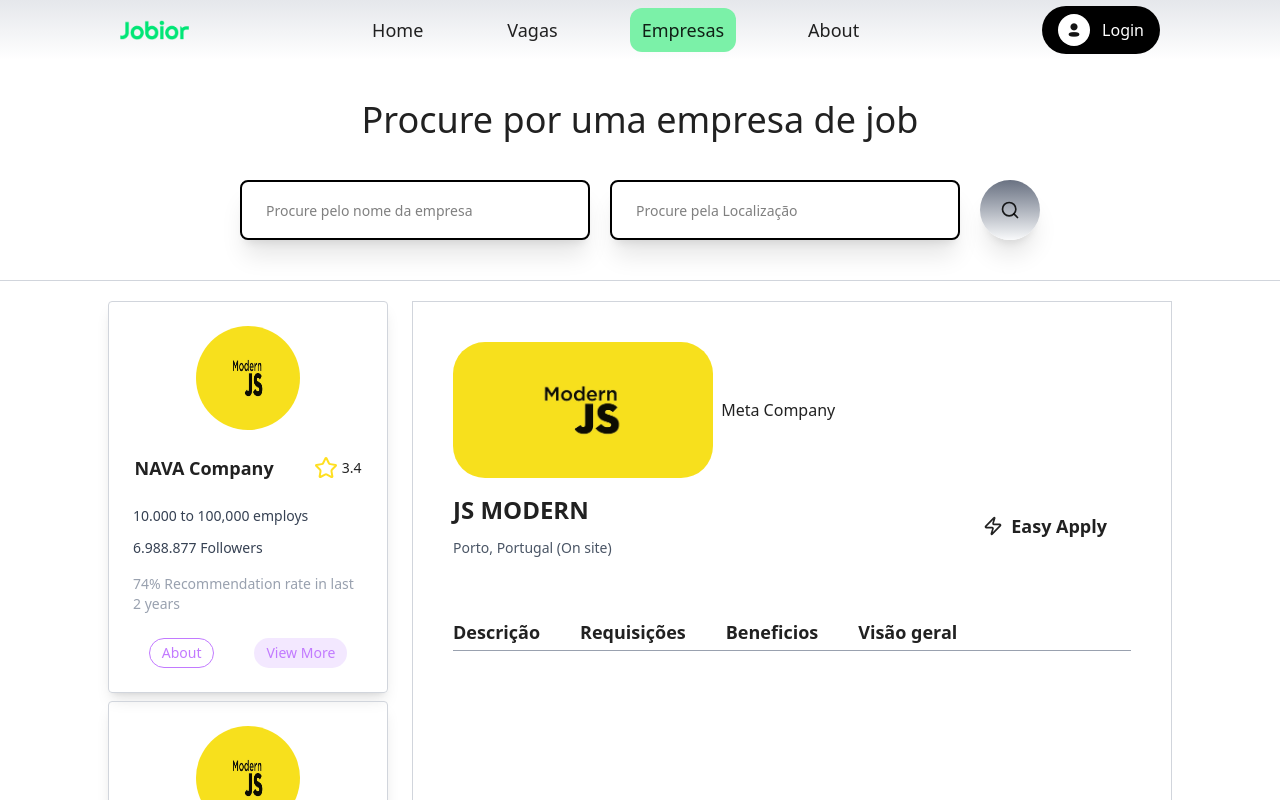
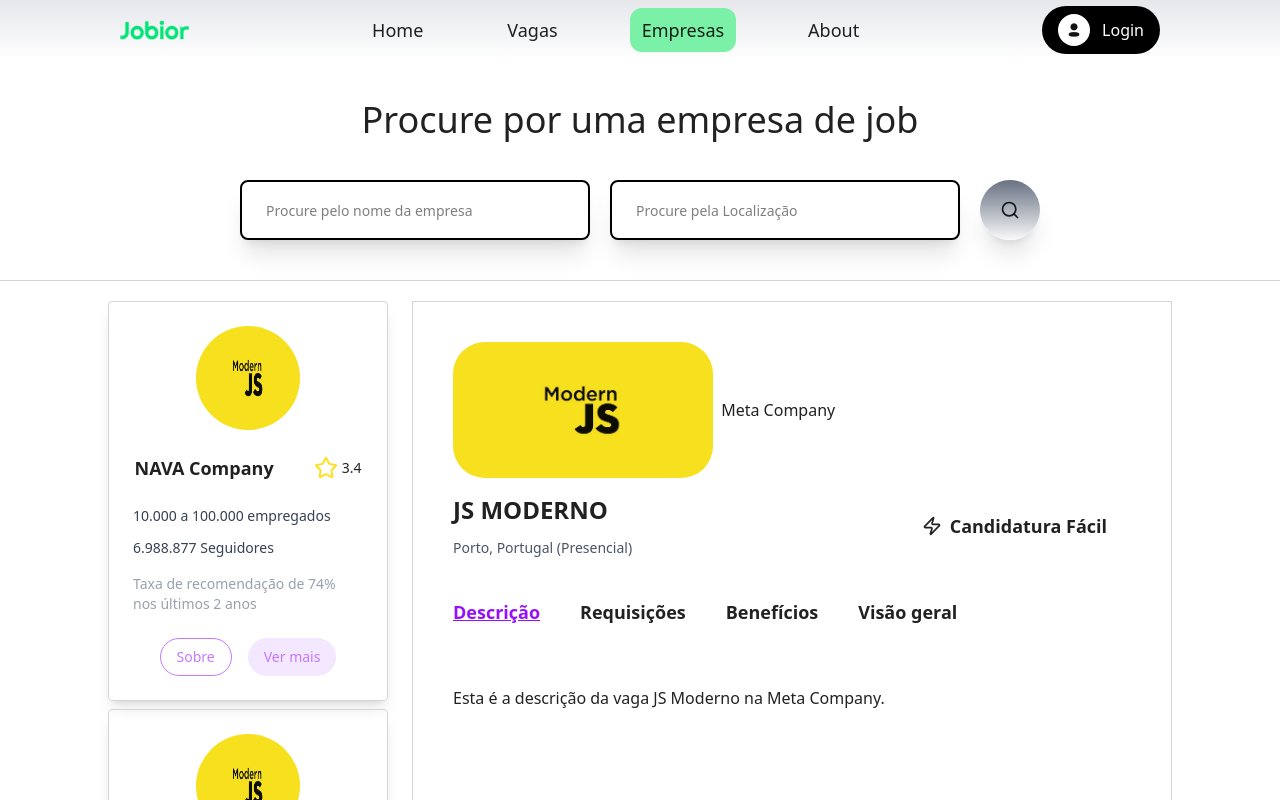
Before and after one commit to Trabalho-Tic/Tic-Site-de-vagas-de-emprego-, a React (Vite) app in the folder Frontend/TicFrontend/: page /empresas in a window 1280 px wide. Shown: the top 800 px of the page. Built offline with nearby package versions, Linux system fonts and the light colour scheme.

Commit message:
atualizações modificações nas paginas de empresa

```diff
--- /dev/null
+++ b/Frontend/TicFrontend/src/Pages/EmpresaSobre.jsx
@@ -0,0 +1,22 @@
+import React from "react";
+import { useParams } from "react-router-dom";
+
+function EmpresaSobre() {
+  const { id } = useParams();
+
+  const empresa = {
+    nome: "NAVA Company",
+    descricao:
+      "A NAVA é uma empresa de tecnologia focada em soluções digitais para grandes corporações.",
+  };
+
+  return (
+    <div className="p-8 max-w-4xl mx-auto">
+      <h1 className="text-3xl font-bold mb-4">Sobre a {empresa.nome}</h1>
+
+      <p className="text-gray-700 mb-6">{empresa.descricao}</p>
+    </div>
+  );
+}
+
+export default EmpresaSobre;
--- /dev/null
+++ b/Frontend/TicFrontend/src/Pages/EmpresaVagas.jsx
@@ -0,0 +1,42 @@
+import React from "react";
+import { useParams } from "react-router-dom";
+
+function EmpresaVagas() {
+  const { id } = useParams();
+  const vagas = [
+    {
+      id: 1,
+      titulo: "Desenvolvedor Frontend",
+      local: "São Paulo, SP",
+      tipo: "CLT",
+      descricao: "Responsável por desenvolver interfaces modernas e responsivas.",
+    },
+    {
+      id: 2,
+      titulo: "Analista de Dados",
+      local: "Remoto",
+      tipo: "PJ",
+      descricao: "Análise de dados e geração de relatórios estratégicos.",
+    },
+  ];
+
+  return (
+    <div className="p-8 max-w-5xl mx-auto">
+      <h1 className="text-3xl font-bold mb-6">Vagas na Empresa</h1>
+
+      {vagas.map((vaga) => (
+        <div
+          key={vaga.id}
+          className="border border-gray-300 rounded-md p-6 mb-6 shadow-md"
+        >
+          <h2 className="text-xl font-semibold mb-2">{vaga.titulo}</h2>
+          <p className="text-gray-600 mb-1">📍 {vaga.local}</p>
+          <p className="text-gray-600 mb-3">💼 Tipo: {vaga.tipo}</p>
+          <p className="text-gray-700 mb-4">{vaga.descricao}</p>
+        </div>
+      ))}
+    </div>
+  );
+}
+
+export default EmpresaVagas;
--- a/Frontend/TicFrontend/src/components/CardCompanies.jsx
+++ b/Frontend/TicFrontend/src/components/CardCompanies.jsx
@@ -1,26 +1,57 @@
 import React from "react";
-import logo from "../assets/js moderno.webp"
-import { Star } from "lucide-react"
+import logo from "../assets/js moderno.webp";
+import { Star } from "lucide-react";
+import { useNavigate } from "react-router-dom";
 
 function CardCompanies(props) {
+  const navigate = useNavigate();
+  const companyId = 1;
+
+  const handleSobreClick = () => {
+    navigate(`/empresa/${companyId}/sobre`);
+  };
+
+  const handleVerMaisClick = () => {
+    navigate(`/empresa/${companyId}/vagas`);
+  };
+
   return (
-        <div className="flex flex-col h-auto w-70 p-6 border-1 border-gray-300 rounded-sm items-center shadow-lg transition-all duration-300 hover:shadow-purple-300 hover:-translate-y-1">
+    <div className="flex flex-col h-auto w-70 p-6 border border-gray-300 rounded-sm items-center shadow-lg transition-all duration-300 hover:shadow-purple-300 hover:-translate-y-1">
       <img className="h-26 w-26 rounded-full" src={logo} alt="" />
       <div className="flex justify-between gap-10 py-6">
         <p className="text-lg font-semibold">NAVA Company</p>
-                <p className="flex gap-1 font-medium text-sm items-center"><Star className="text-yellow-300" /> 3.4</p>
+        <p className="flex gap-1 font-medium text-sm items-center">
+          <Star className="text-yellow-300" /> 3.4
+        </p>
       </div>
       <div className="flex flex-col">
-                <p className="text-sm font-medium pb-3 text-gray-700">10.000 to 100,000 employs</p>
-                <p className="text-sm font-medium pb-4 text-gray-700">6.988.877 Followers</p>
-                <p className="text-sm font-medium pb-6 text-gray-400">74% Recommendation rate in last 2 years </p>
+        <p className="text-sm font-medium pb-3 text-gray-700">
+          10.000 a 100.000 empregados
+        </p>
+        <p className="text-sm font-medium pb-4 text-gray-700">
+          6.988.877 Seguidores
+        </p>
+        <p className="text-sm font-medium pb-6 text-gray-400">
+          Taxa de recomendação de 74% nos últimos 2 anos
+        </p>
       </div>
-            <div className="flex gap-10">
-                <button className="text-sm text-purple-400 px-3 py-1 rounded-3xl border-1 border-urple-400 transition-all duration-400 hover:bg-purple-500 hover:text-black font-medium">About</button>
-                <button className="bg-purple-100 text-sm text-purple-400 px-3 py-1 rounded-3xl transition-all duration-400 hover:bg-purple-500 hover:text-black font-medium">View More</button>
+      <div className="flex gap-4 flex-wrap justify-center">
+        <button
+          onClick={handleSobreClick}
+          className="text-sm text-purple-400 px-4 py-2 rounded-3xl border border-purple-400 transition duration-300 hover:bg-purple-500 hover:text-white font-medium"
+        >
+          Sobre
+        </button>
+
+        <button
+          onClick={handleVerMaisClick}
+          className="bg-purple-100 text-sm text-purple-400 px-4 py-2 rounded-3xl transition duration-300 hover:bg-purple-500 hover:text-white font-medium"
+        >
+          Ver mais
+        </button>
       </div>
     </div>
-    )
+  );
 }
 
-export default CardCompanies
+export default CardCompanies;
--- a/Frontend/TicFrontend/src/components/CompanyDescricao.jsx
+++ b/Frontend/TicFrontend/src/components/CompanyDescricao.jsx
@@ -1,10 +1,41 @@
-import React from "react";
+import React, { useState } from "react";
 import { Zap } from "lucide-react";
-
-import logo from "../assets/js moderno.webp"
-
+import logo from "../assets/js moderno.webp";
 
 function CompanyDescricao() {
+  const [abaAtiva, setAbaAtiva] = useState("descricao");
+
+  const renderConteudo = () => {
+    switch (abaAtiva) {
+      case "descricao":
+        return (
+          <p className="pt-4">
+            Esta é a descrição da vaga JS Moderno na Meta Company.
+          </p>
+        );
+      case "requisicoes":
+        return (
+          <p className="pt-4">
+            Requisitos: experiência com JavaScript moderno, React e APIs REST.
+          </p>
+        );
+      case "beneficios":
+        return (
+          <p className="pt-4">
+            Benefícios: plano de saúde, vale-refeição, bônus anual.
+          </p>
+        );
+      case "visaoGeral":
+        return (
+          <p className="pt-4">
+            Visão geral: vaga presencial em Porto, Portugal, com foco em
+            frontend.
+          </p>
+        );
+      default:
+        return null;
+    }
+  };
 
   return (
     <>
@@ -12,24 +43,68 @@ function CompanyDescricao() {
         <img className="h-34 rounded-4xl" src={logo} alt="" />
         <p>Meta Company</p>
       </div>
+
       <div className="flex justify-between items-center pt-4">
         <div className="flex flex-col">
-                    <p className="text-2xl pb-3 font-bold">JS MODERN</p>
-                    <p className="text-sm font-medium text-gray-600">Porto, Portugal (On site)</p>
+          <p className="text-2xl pb-3 font-bold">JS MODERNO</p>
+          <p className="text-sm font-medium text-gray-600">
+            Porto, Portugal (Presencial)
+          </p>
         </div>
-                <button className="flex text-lg rounded-4xl items-center px-6 h-12 gap-2 font-semibold transition-all duration-500 hover:-translate-y-1 hover:bg-green-300"><Zap size={20} />Easy Apply</button>
+        <button className="flex text-lg rounded-4xl items-center px-6 h-12 gap-2 font-semibold transition-all duration-500 hover:-translate-y-1 hover:bg-green-300">
+          <Zap size={20} />
+          Candidatura Fácil
+        </button>
       </div>
-            <nav className="pt-15 pb-8 overflow-x-auto">
-                <nav className="flex items-center gap-10 border-b-1 border-gray-400">
-                    <a href="#descricao" className="text-lg font-semibold pb-1 transition-all duration-300 hover:border-b-2 hover:text-gray-500">Descrição</a>
-                    <a href="#requisicoes" className="text-lg font-semibold pb-1 transition-all duration-300 hover:border-b-2 hover:text-gray-500">Requisições</a>
-                    <a href="#beneficios" className="text-lg font-semibold pb-1 transition-all duration-300 hover:border-b-2 hover:text-gray-500">Beneficios</a>
-                    <a href="#visaoGeral" className="text-lg font-semibold pb-1 transition-all duration-300 hover:border-b-2 hover:text-gray-500">Visão geral</a>
+
+      <nav className="pt-10 pb-8 overflow-x-auto">
+        <div className="flex items-center gap-10">
+          <button
+            onClick={() => setAbaAtiva("descricao")}
+            className={`text-lg font-semibold pb-1 transition-all duration-300 ${
+              abaAtiva === "descricao"
+                ? "text-purple-600 underline"
+                : "hover:text-gray-500"
+            }`}
+          >
+            Descrição
+          </button>
+          <button
+            onClick={() => setAbaAtiva("requisicoes")}
+            className={`text-lg font-semibold pb-1 transition-all duration-300 ${
+              abaAtiva === "requisicoes"
+                ? "text-purple-600 underline"
+                : "hover:text-gray-500"
+            }`}
+          >
+            Requisições
+          </button>
+          <button
+            onClick={() => setAbaAtiva("beneficios")}
+            className={`text-lg font-semibold pb-1 transition-all duration-300 ${
+              abaAtiva === "beneficios"
+                ? "text-purple-600 underline"
+                : "hover:text-gray-500"
+            }`}
+          >
+            Benefícios
+          </button>
+          <button
+            onClick={() => setAbaAtiva("visaoGeral")}
+            className={`text-lg font-semibold pb-1 transition-all duration-300 ${
+              abaAtiva === "visaoGeral"
+                ? "text-purple-600 underline"
+                : "hover:text-gray-500"
+            }`}
+          >
+            Visão geral
+          </button>
+        </div>
       </nav>
-            </nav>
+
+      <div className="pt-2">{renderConteudo()}</div>
     </>
-    )
-
+  );
 }
 
-export default CompanyDescricao
+export default CompanyDescricao;
```
Also changed, not shown: Frontend/TicFrontend/src/routes.jsx (+44 -29 lines). Lines whose indentation alone changed are shown as unchanged.
